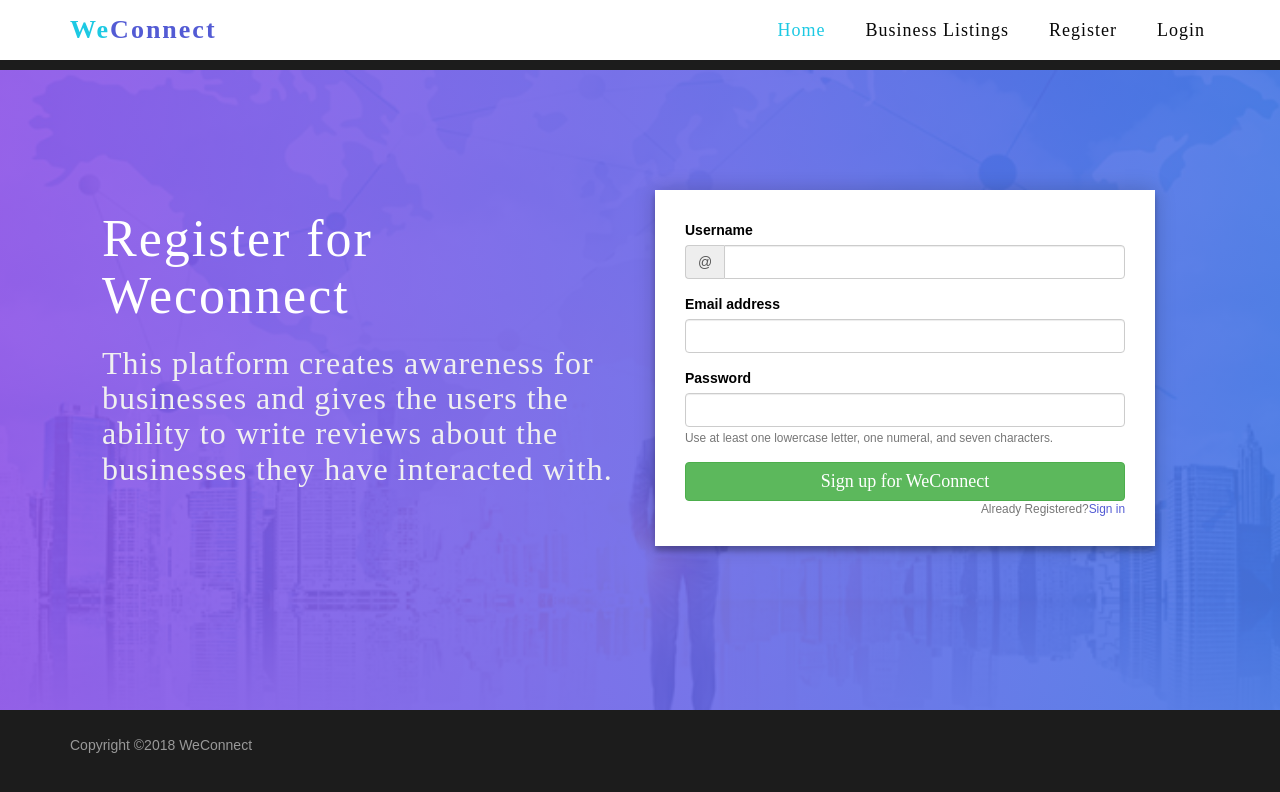
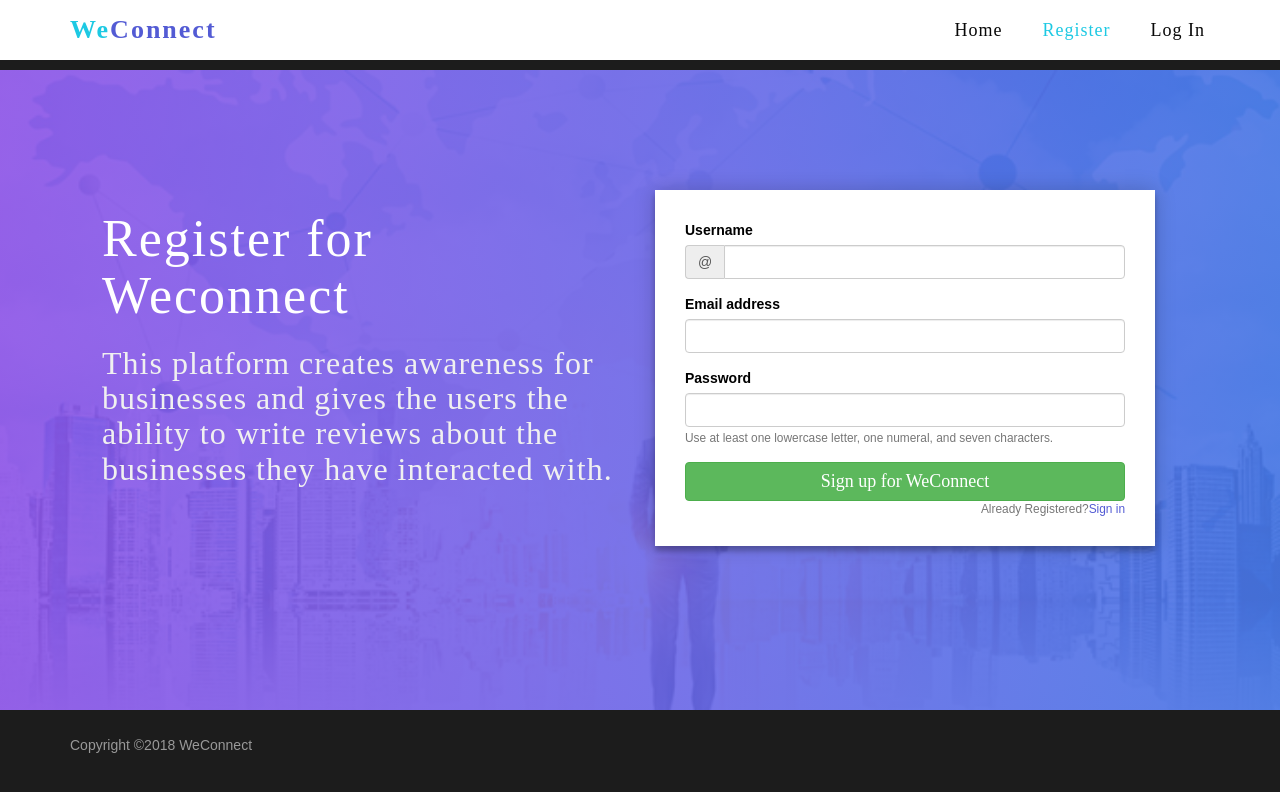
Before and after one commit to muthash/we-connect-react-frontend, a React (Create React App) app: page /register in a window 1280 px wide. Shown: the top 792 px of the page. Built offline with nearby package versions, Linux system fonts and the light colour scheme; a web font is replaced by a local one.

Commit message:
[Feature] Remove unused nav links

```diff
--- a/src/components/Navbar.js
+++ b/src/components/Navbar.js
@@ -2,7 +2,7 @@ import React from 'react';
 import { Link } from 'react-router-dom';
 import '../static/css/navbar.css';
 
-const Navbar = () => (
+const Navbar = ({wrapHome, wrapRegister, wrapLogin}) => (
   <div>
     <nav className="navbar navbar-default navbar-fixed-top">
       <div className="container">
@@ -21,24 +21,19 @@ const Navbar = () => (
         </div>
         <div className="collapse navbar-collapse">
           <ul className="nav navbar-nav navbar-right">
-            <li className="active">
-              <Link to="/" className="">
+            <li className={wrapHome}>
+              <Link to="/">
                 Home
               </Link>
             </li>
-            <li>
-              <Link to="/listings" className="smoothScroll">
-                Business Listings
-              </Link>
-            </li>
-            <li>
-              <Link to="/register" className="smoothScroll">
+            <li className={wrapRegister}>
+              <Link to="/register">
                 Register
               </Link>
             </li>
-            <li>
-              <Link to="/login" className="smoothScroll">
-                Login
+            <li className={wrapLogin}>
+              <Link to="/login">
+                Log In
               </Link>
             </li>
           </ul>
```
